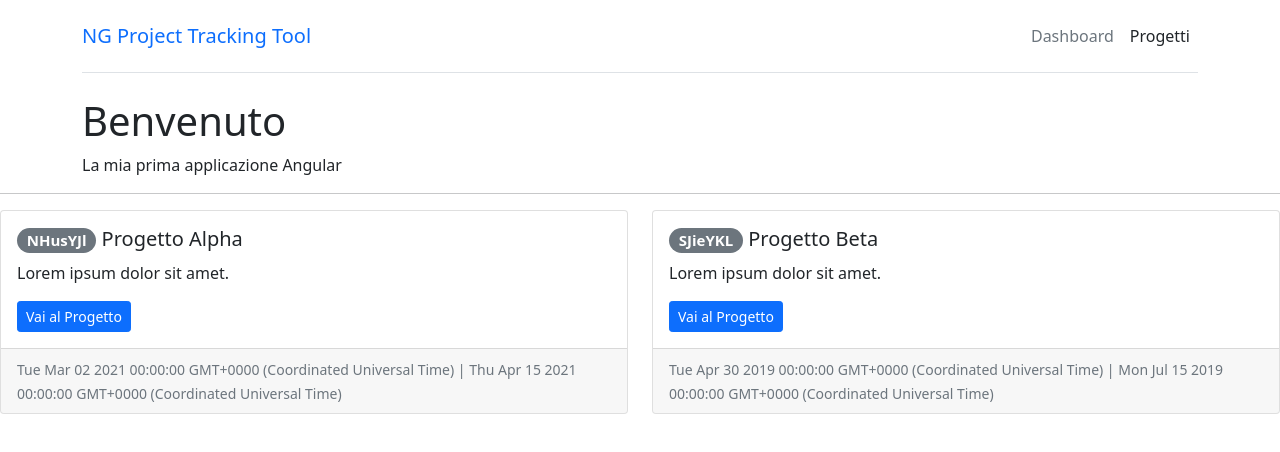
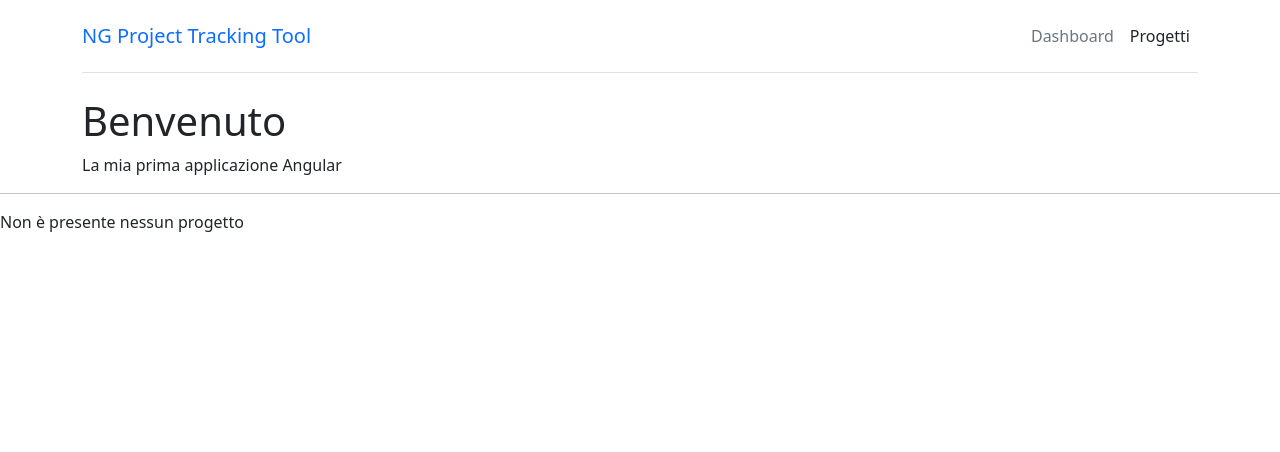
Before and after one commit to giglioDomenicoMirko/CorsoDevelhope-AngularApp-Sciuti, an Angular app: page / in a window 1280 px wide. Shown: the top 452 px of the page. Built offline with nearby package versions, Linux system fonts and the light colour scheme.

Commit message:
ng-template e ng-reference

```diff
--- a/src/app/project/project/project.component.html
+++ b/src/app/project/project/project.component.html
@@ -1,4 +1,4 @@
-<div class="row row-cols-1 row-cols-md-2 g-4">
+<div class="row row-cols-1 row-cols-md-2 g-4" *ngIf="projects.length > 0; else noProjects">
   <div class="col" *ngFor="let project of projects">
     <div class="card">
       <div class="card-body">
@@ -20,3 +20,7 @@
     </div>
   </div>
 </div>
+
+<ng-template #noProjects>
+    <p>Non è presente nessun progetto</p>
+</ng-template>
--- a/src/app/project/project/project.component.ts
+++ b/src/app/project/project/project.component.ts
@@ -44,11 +44,7 @@ export class ProjectComponent implements OnInit {
   ]
 
   constructor() {
-    // setTimeout(() => this.projects = [], 3000);
-    // setTimeout(() => this.projects[0].name = 'Progetto XYZ', 3000);
-    // setTimeout(() => delete this.projects[0].end, 3000);
-    setTimeout(() => this.projects.pop(), 3000);
-
+    setTimeout(() => this.projects = [], 3000);
   }
 
   ngOnInit(): void {
```
